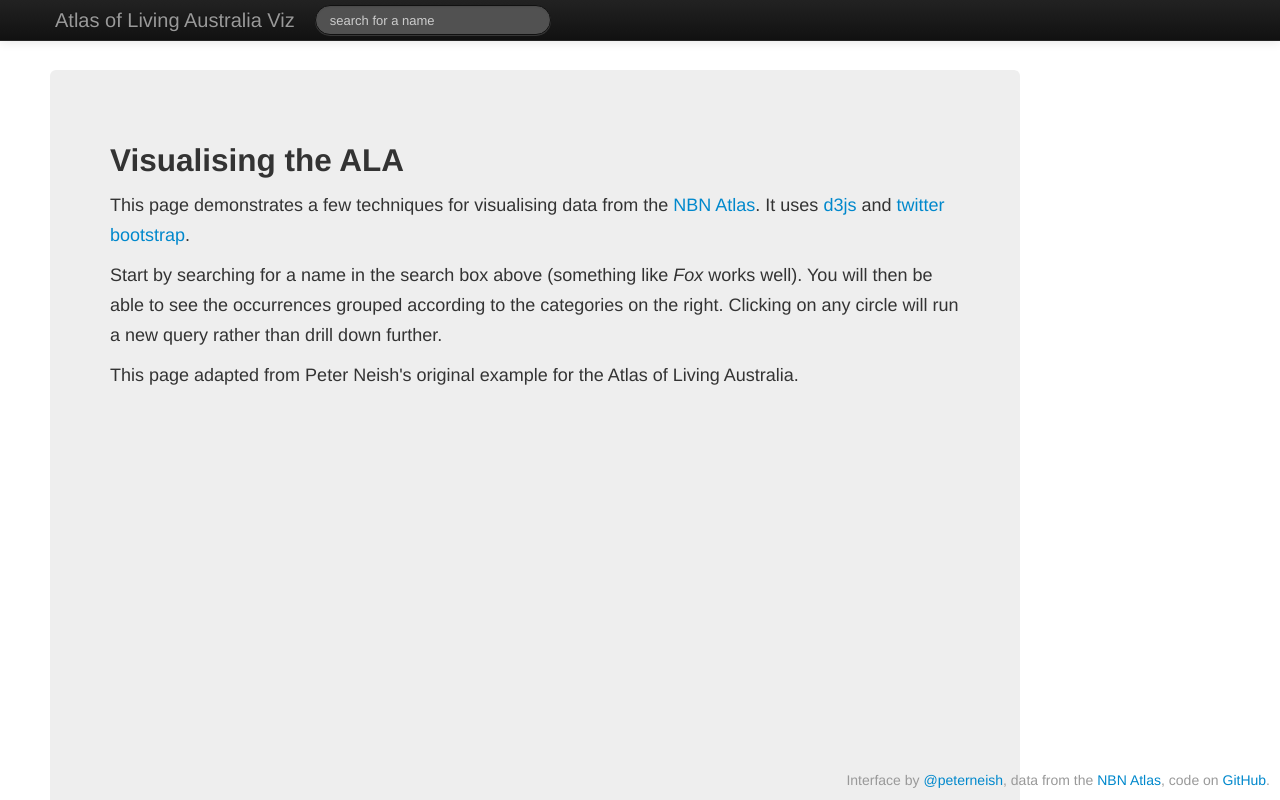
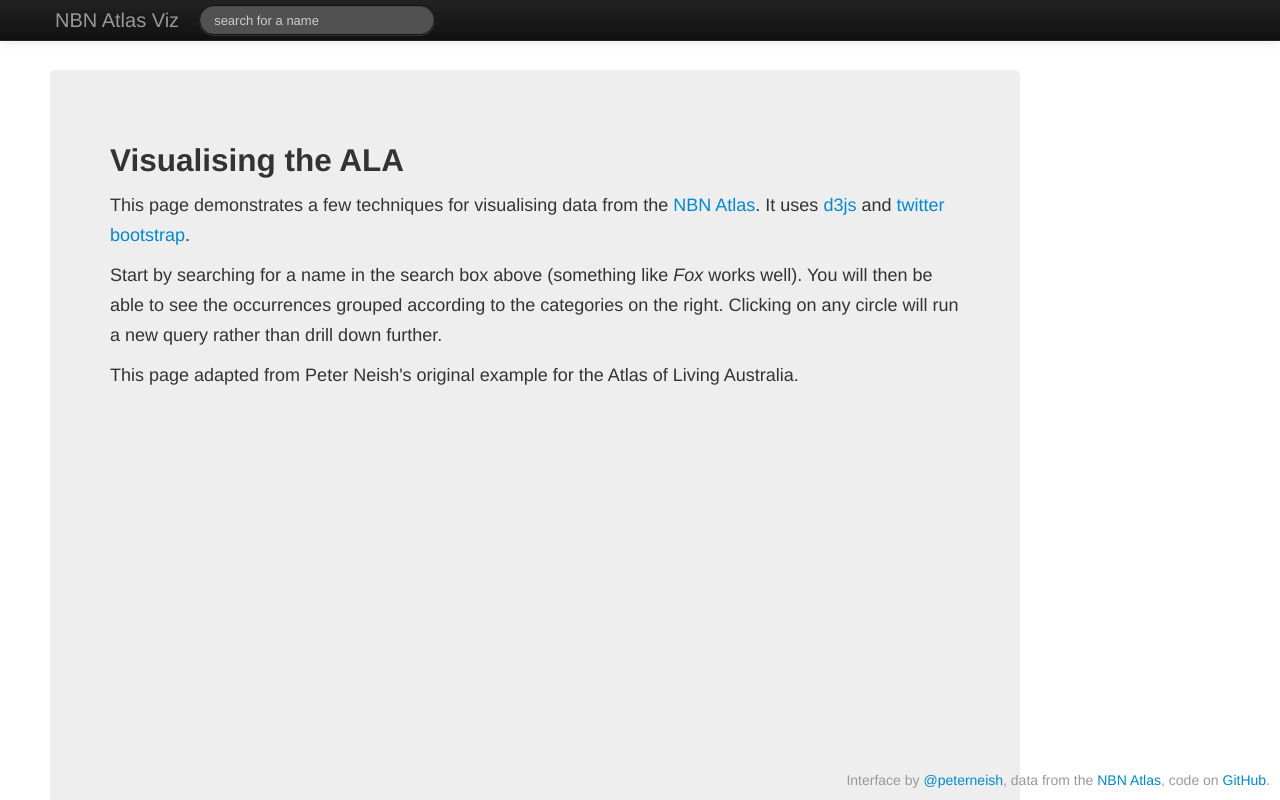
Before and after one commit to DuncanRowland/NBNQueryExample, a plain HTML site: page index.html in a window 1280 px wide. Shown: the top 800 px of the page. Drawn offline with nearby package versions, Linux system fonts and the light colour scheme.

Commit message:
Update to NBN content

```diff
--- a/index.html
+++ b/index.html
@@ -41,7 +41,7 @@
             <span class="icon-bar"></span>
             <span class="icon-bar"></span>
           </button>
-          <a class="brand" href="">Atlas of Living Australia Viz</a>
+          <a class="brand" href="">NBN Atlas Viz</a>
           <div class="nav-collapse collapse">
              <form class="navbar-search pull-left">
 			<input type="text" id="searchvalue" class="search-query" placeholder="search for a name" autocomplete="off">
```
